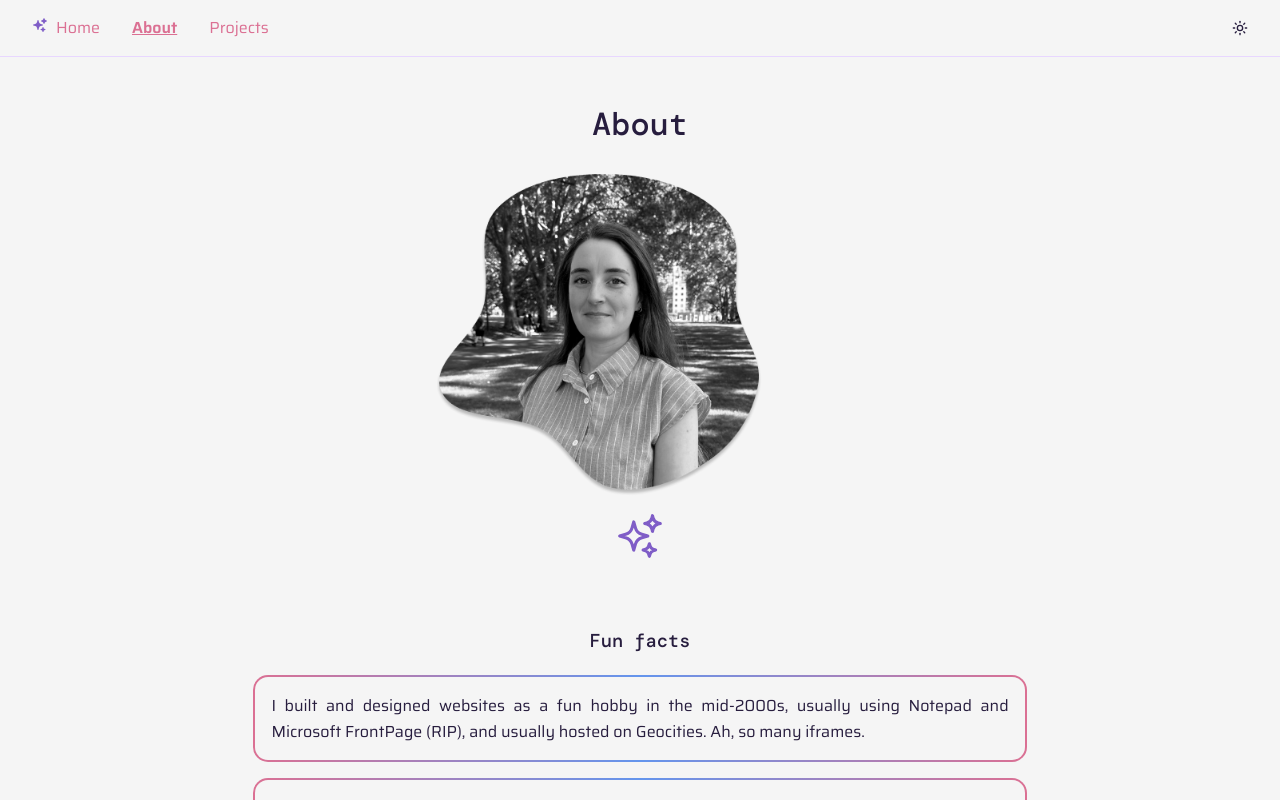
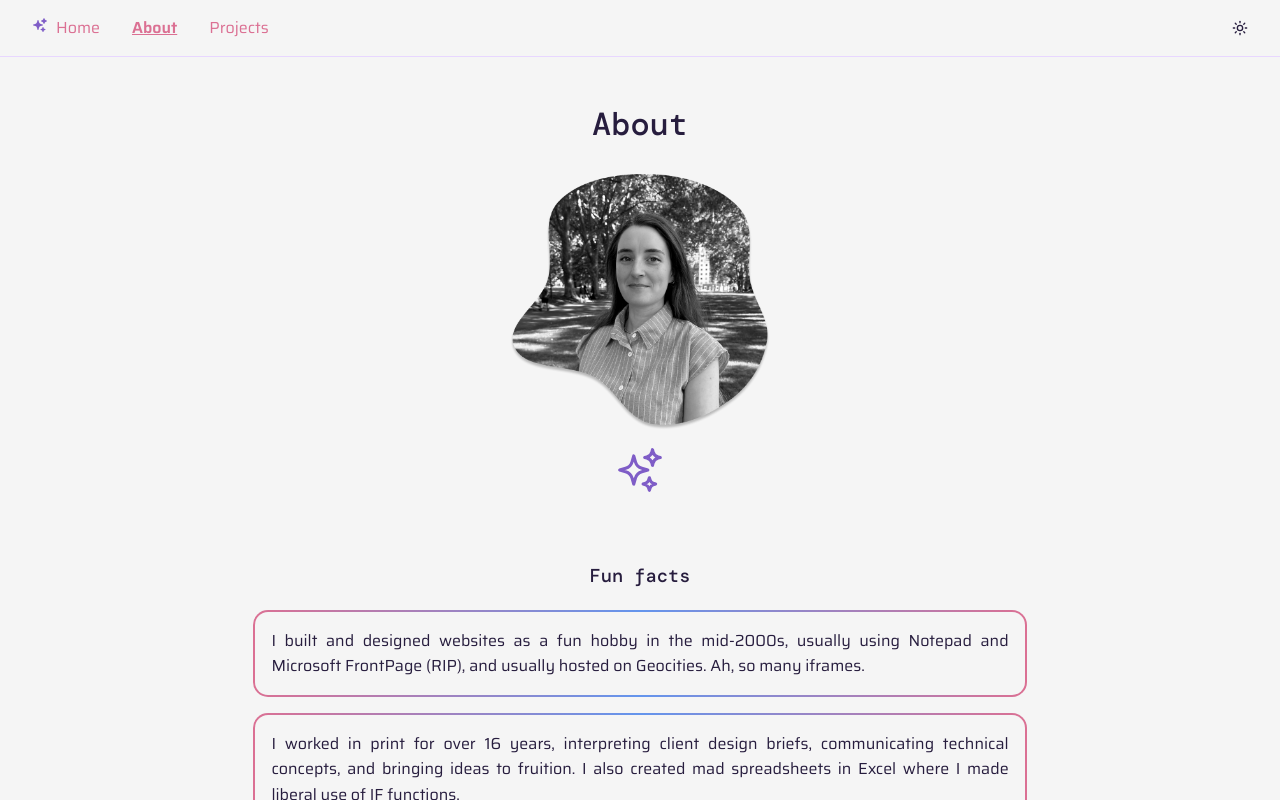
Before and after one commit to mchlol/portfolio-23, a React (Vite) app: page /about in a window 1280 px wide. Shown: the top 800 px of the page. Built offline with nearby package versions, Linux system fonts and the light colour scheme.

Commit message:
set image sizing

```diff
--- a/src/App.css
+++ b/src/App.css
@@ -436,17 +436,17 @@ button:focus {
   text-align: center;
 }
 
+.about-img-container {
+  text-align: center;
+}
+
 .about-img {
   object-fit: contain;
   object-position: center;
   max-width: 80%;
   filter: grayscale(1);
+  height: auto;
 }
-
-/* .about-img-container {
-  text-align: center;
-  align-self: flex-start;
-} */
 
 .about-svg-container, .projects-svg-container {
   display: flex;
--- a/src/pages/About.jsx
+++ b/src/pages/About.jsx
@@ -30,6 +30,8 @@ export default function About() {
                     className="about-img"
                     src={BlobPic}
                     alt="Michelle in Carlton Gardens"
+                    width="325px"
+                    height="303px"
                     onMouseEnter={ (e) => handleMouseEnter(e)}
                     onMouseOut={ (e) => handleMouseOut(e)}
                     />
```
